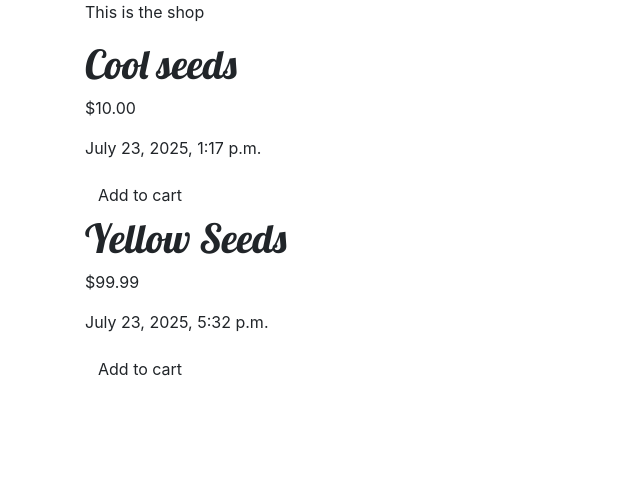
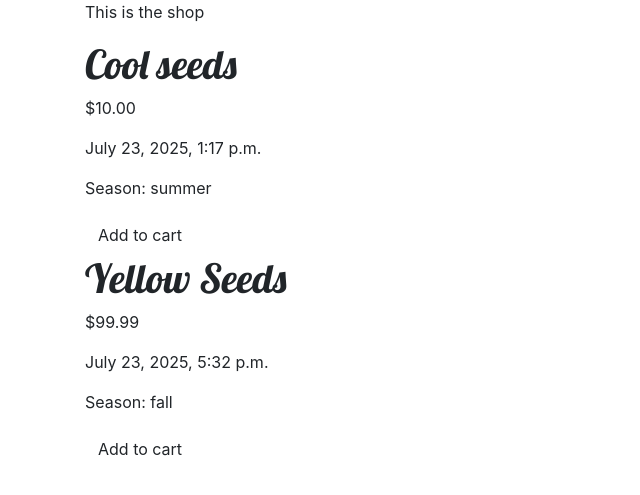
Before and after one commit to BurntToast2424/SDEV_220_Final_Project_Team_2, a Django app: page / in a window 1280 px wide. Shown: the part 56-551 px from the top of the page, without its empty margins (0-640 px from the left). Run offline with Django 5.2, Linux system fonts and the light colour scheme; data comes from the database, SQL or seed files in the repository; some libraries are stand-ins or nearby versions.

Commit message:
Added season

```diff
--- a/myapp/templates/home.html
+++ b/myapp/templates/home.html
@@ -7,7 +7,7 @@
 		<h1> {{ item.listing_name }} </h1>
 		<p> ${{ item.price }} </p>
 		<p> {{ item.created_on }} </p>
-
+		<p> Season: {{ item.season }}</p>
 		<form method="post" action="{% url 'add_to_cart' item.id %}">
 			{% csrf_token %}
 
```
